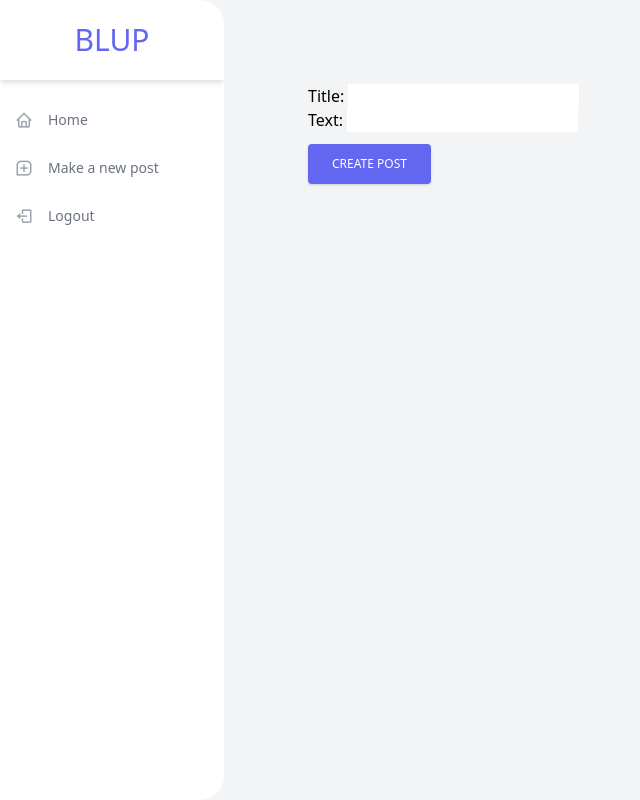
After one commit to ArtemNovok/Blup-app-D, a Django app: page /new/ in a window 1280 px wide. The commit adds this page. Shown: the whole page, without its empty margins (0-640 px from the left). Run offline with Django 5.2, Linux system fonts and the light colour scheme; the visitor is signed in with stand-in values (Sample User, id 1); some libraries are stand-ins or nearby versions.

Commit message:
Added  create post funcrion

```diff
--- /dev/null
+++ b/feed/templates/feed/new_post.html
@@ -0,0 +1,15 @@
+{% extends "base.html" %} {% block title %}Make a post{% endblock %}
+{% block body %}
+{% comment %} Element link:https://tailwindcomponents.com/component/md-bootstrap-buttons {% endcomment %}
+<form method="POST" action=".">
+    {% csrf_token %}
+  {{form.as_p}}
+  <div class="my-3">
+    <button type="submit"
+      class="inline-block px-6 py-2 text-xs font-medium leading-6 text-center text-white uppercase transition bg-indigo-500 rounded shadow ripple hover:shadow-lg hover:bg-blue-800 focus:outline-none"
+    >
+        Create post
+    </button>
+  </div>
+</form>
+{% endblock body %}
--- a/feed/urls.py
+++ b/feed/urls.py
@@ -6,5 +6,6 @@ app_name = "feed"
 
 urlpatterns = [
     path("", views.HomePage.as_view(), name="index"),
-    path('detail/<int:pk>/', views.DetailView.as_view(), name='detail')
+    path('detail/<int:pk>/', views.DetailView.as_view(), name='detail'),
+    path("new/", views.CreatePost.as_view(), name='new')
 ]
--- a/feed/views.py
+++ b/feed/views.py
@@ -1,7 +1,12 @@
+from typing import Any
+from django.forms.models import BaseModelForm
+from django.http import HttpResponse
+from django.http.request import HttpRequest as HttpRequest
+from .models import Post
 from django.shortcuts import render
-from .models import Post
-from django.views.generic import ListView
-from django.views.generic import DetailView
+from django.views.generic import ListView,DetailView, CreateView
+from django.contrib.auth.mixins import LoginRequiredMixin
+
 # Create your views here.
 
 class HomePage(ListView):
@@ -16,3 +21,18 @@ class DetailView(DetailView):
     template_name = 'feed/detail.html'
     model = Post
     context_object_name = 'post'
+
+class CreatePost(LoginRequiredMixin, CreateView):
+    template_name = 'feed/new_post.html'
+    model = Post
+    fields = ['title', 'text']
+    success_url ='/'
+    def dispatch(self, request: HttpRequest, *args: Any, **kwargs: Any) -> HttpResponse:
+        self.request = request
+        return super().dispatch(request, *args, **kwargs)
+
+    def form_valid(self, form) -> HttpResponse:
+        obj = form.save(commit=False)
+        obj.author = self.request.user
+        obj.save()
+        return super().form_valid(form)
--- a/til/templates/base.html
+++ b/til/templates/base.html
@@ -24,6 +24,12 @@
           <span class="text-sm font-medium">Home</span>
         </a>
       </li>
+      <li>
+        <a href="{% url 'feed:new' %}" class="flex flex-row items-center h-12 transform hover:translate-x-2 transition-transform ease-in duration-200 text-gray-500 hover:text-gray-800">
+          <span class="inline-flex items-center justify-center h-12 w-12 text-lg text-gray-400"><i class="bx bx-message-square-add"></i></span>
+          <span class="text-sm font-medium">Make a new post</span>
+        </a>
+      </li>
       {% if request.user.is_authenticated%}
       <li>
         <a href="{% url 'account_logout' %}" class="flex flex-row items-center h-12 transform hover:translate-x-2 transition-transform ease-in duration-200 text-gray-500 hover:text-gray-800">
@@ -48,6 +54,31 @@
           {% block content%}{%endblock%}
       {% endblock body %}
   </div>
+
+
+
+
+
+
+{% if request.user.is_anonymus%}
+<!-- component  https://tailwindcomponents.com/component/modal-10 -->
+<div class="bg-gray-800 bg-opacity-75 flex justify-center items-center absolute top-0 right-0 bottom-0 left-0 hidden js-modal">
+  <div class="bg-white px-16 py-14 rounded-md text-center">
+    {# TODO add post#}
+    <h1 class="text-xl mb-4 font-bold text-slate-500">Form</h1>
+    <button type="button"
+      class=" js-submit   inline-block px-6 py-2 text-xs font-medium leading-6 text-center text-white uppercase transition bg-indigo-500 rounded shadow ripple hover:shadow-lg hover:bg-blue-800 focus:outline-none"
+    >
+        Create post
+  </button>
+  </div>
+</div>
+{% endif%}
+
+
+
+
+
 </div>
 </body>
 </html>
```
